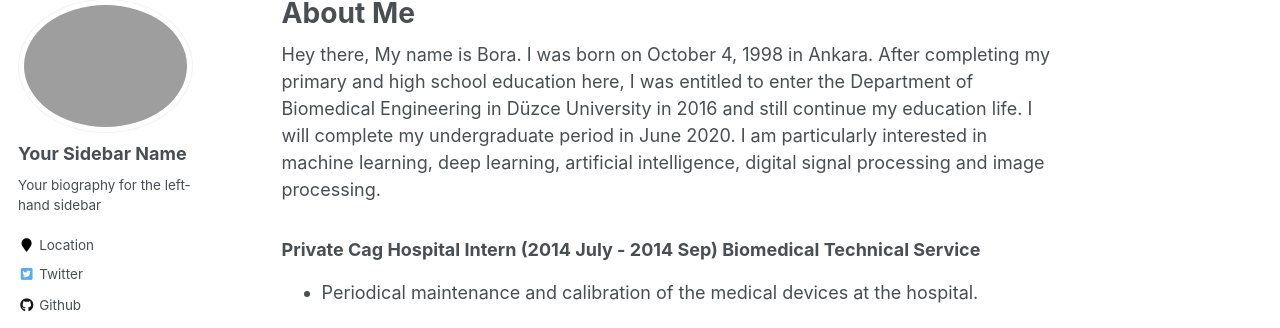
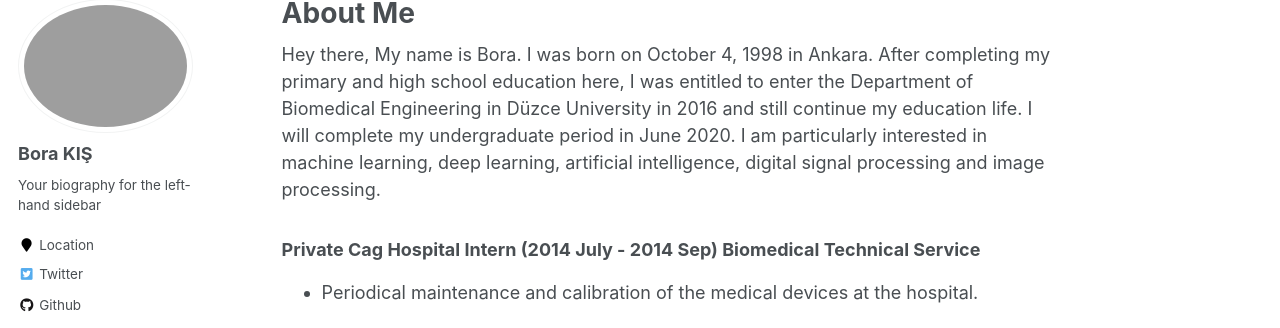
Before and after one commit to BoraKis/borakis.github.io, a Jekyll site: the page built from _pages/about.md, in a window 1280 px wide. Shown: the part 119-447 px from the top of the page. Built offline with Jekyll 4.4.1, drawn with Linux system fonts in a browser that asks for light colours; some web fonts are replaced.

Commit message:
Update _config.yml

```diff
--- a/_config.yml
+++ b/_config.yml
@@ -80,7 +80,7 @@ analytics:
 
 # Site Author
 author:
-  name             : "Your Sidebar Name"
+  name             : "Bora KIŞ"
   avatar           : "borakis.png"
   bio              : "Your biography for the left-hand sidebar"
   location         : "Location"
```
